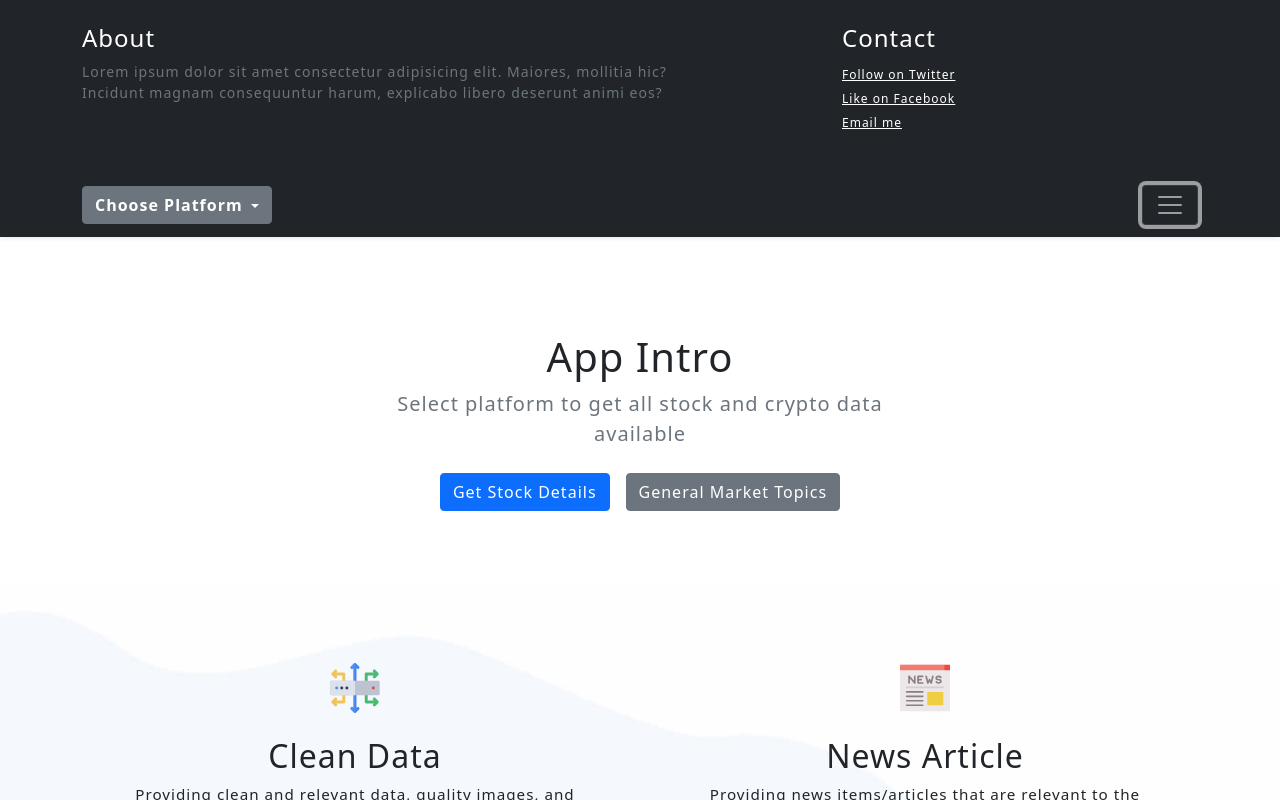
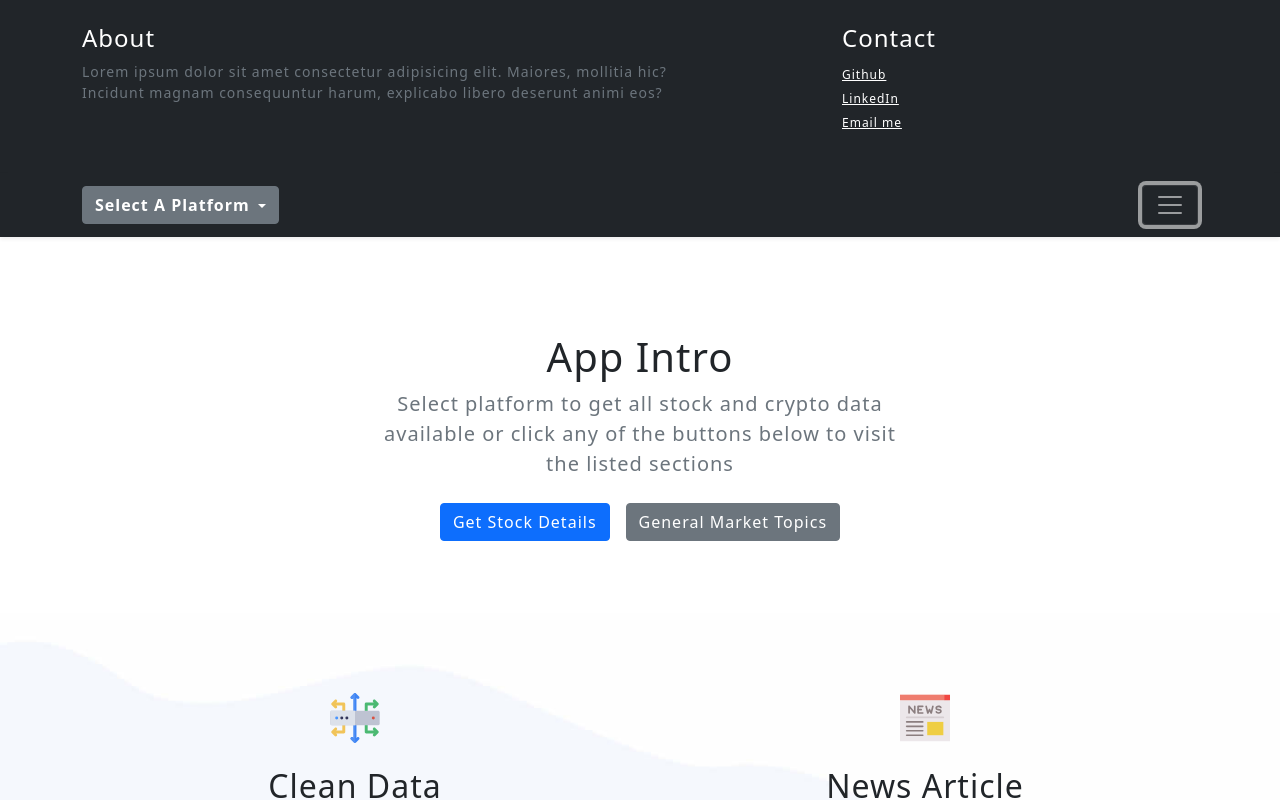
Before and after one commit to OkiemuteGold/my_crpyto_app, a Vue app: page / in a window 1280 px wide. Both pictures are taken after a click on the button "Toggle navigation". Shown: the top 800 px of the page. Built offline with nearby package versions, Linux system fonts and the light colour scheme; no server answers.

Commit message:
modified header links, endpoints, featureItem description box

```diff
--- a/src/components/FeatureItem.vue
+++ b/src/components/FeatureItem.vue
@@ -1,12 +1,15 @@
 <template>
-    <div class="col-12 col-md-6 col-lg-4 feature_item" v-if="assetProfile">
+    <div
+        class="col-12 col-md-6 col-lg-4 feature_item"
+        v-if="assetProfile || defaultKeyStatistics"
+    >
         <div class="card shadow-sm">
             <img
                 src="../assets/images/samp1.jpg"
                 class="card-img-top"
                 alt="..."
                 width="100%"
-                height="220"
+                height="200"
                 role="img"
                 aria-label="Placeholder: Thumbnail"
                 focusable="false"
@@ -14,13 +17,19 @@
 
             <div class="card-body">
                 <h5 class="card-title">
-                    <a href="">{{ assetProfile.sector }}</a>
+                    <a :href="`${assetProfile.website}`" target="_blank">
+                        {{ assetProfile.sector }}
+                    </a>
+                    <span class="small_text">{{ assetProfile.sector }}</span>
                 </h5>
 
                 <p class="card-text">
-                    Lorem ipsum dolor, sit amet consectetur adipisicing elit. Ut
-                    porro consectetur cupiditate error tempore quae.
-                    <a href="">Read More</a>
+                    <span class="desc">
+                        {{ assetProfile.longBusinessSummary }}
+                    </span>
+                    <a :href="`${assetProfile.website}`" target="_blank"
+                        >Read More</a
+                    >
                 </p>
 
                 <div class="d-flex justify-content-between align-items-center">
@@ -54,6 +63,9 @@ export default {
         assetProfile() {
             return this.info.assetProfile;
         },
+        defaultKeyStatistics() {
+            return this.info.defaultKeyStatistics;
+        },
     },
 
     mounted() {
@@ -70,8 +82,20 @@ export default {
     border-radius: 8px 8px 0 0;
 }
 
+.card-body {
+    background: #f8f8f8 !important;
+}
+
+h5.card-title {
+    display: flex;
+    justify-content: space-between;
+    align-items: center;
+    margin-bottom: 0.9375rem;
+}
+
 h5 a {
     all: inherit;
+    margin-bottom: 0;
 }
 
 h5 a:hover {
@@ -90,4 +114,34 @@ button {
 button i {
     line-height: inherit;
 }
+
+.small_text {
+    font-size: 0.75rem;
+    background: #eee;
+    padding: 5px;
+    line-height: 1;
+    border-radius: 0 10px 0 10px;
+}
+
+.card-text {
+    margin-bottom: 1rem;
+}
+
+.card-text .desc {
+    /* min-height: 80px; */
+    /* white-space: nowrap; */
+    overflow: hidden;
+    text-overflow: ellipsis;
+
+    display: -webkit-box;
+    -webkit-line-clamp: 5;
+    -webkit-box-orient: vertical;
+    padding-right: 5px;
+    margin-bottom: 10px;
+    transition: 0.3s linear;
+}
+
+.card-text:hover .desc {
+    overflow-y: scroll;
+}
 </style>
--- a/src/components/Header.vue
+++ b/src/components/Header.vue
@@ -16,16 +16,29 @@
                         <h4 class="text-white">Contact</h4>
                         <ul class="list-unstyled">
                             <li>
-                                <a href="#" class="text-white"
-                                    >Follow on Twitter</a
+                                <a
+                                    href="https://github.com/OkiemuteGold"
+                                    target="_blank"
+                                    class="text-white"
+                                    >Github</a
                                 >
                             </li>
                             <li>
-                                <a href="#" class="text-white"
-                                    >Like on Facebook</a
+                                <a
+                                    href="https://www.linkedin.com/in/okiemute-gold"
+                                    target="_blank"
+                                    class="text-white"
+                                    >LinkedIn</a
                                 >
                             </li>
-                            <li><a href="#" class="text-white">Email me</a></li>
+                            <li>
+                                <a
+                                    href="mailto: goldokiemute1@gmail.com"
+                                    target="_blank"
+                                    class="text-white"
+                                    >Email me</a
+                                >
+                            </li>
                         </ul>
                     </div>
                 </div>
@@ -44,7 +57,7 @@
                         aria-expanded="false"
                     >
                         <span class="brand_title me-1">
-                            <strong>Choose Platform</strong>
+                            <strong>Select A Platform</strong>
                         </span>
                     </a>
 
--- a/src/components/Main.vue
+++ b/src/components/Main.vue
@@ -6,7 +6,8 @@
                     <h1 class="fw-light">App Intro</h1>
                     <p class="lead text-muted">
                         Select platform to get all stock and crypto data
-                        available
+                        available or click any of the buttons below to visit the
+                        listed sections
                     </p>
                     <p>
                         <a href="#getStockDetails" class="btn btn-primary m-2"
--- a/src/store/actions.js
+++ b/src/store/actions.js
@@ -28,7 +28,7 @@ export const fetchCompanyInfo = async ({ commit, state }) => {
     let options = {
         method: 'GET',
         params: {
-            modules: 'defaultKeyStatistics,assetProfile',
+            modules: 'financialData,calendarEvents,defaultKeyStatistics,summaryDetail,assetProfile,insiderTransactions,recommendationTrend,sectorTrend,earningsTrend,earningsHistory',
         },
         headers: {
             'x-api-key': state.apiKey,
```
Also changed, not shown: model.txt (added).
